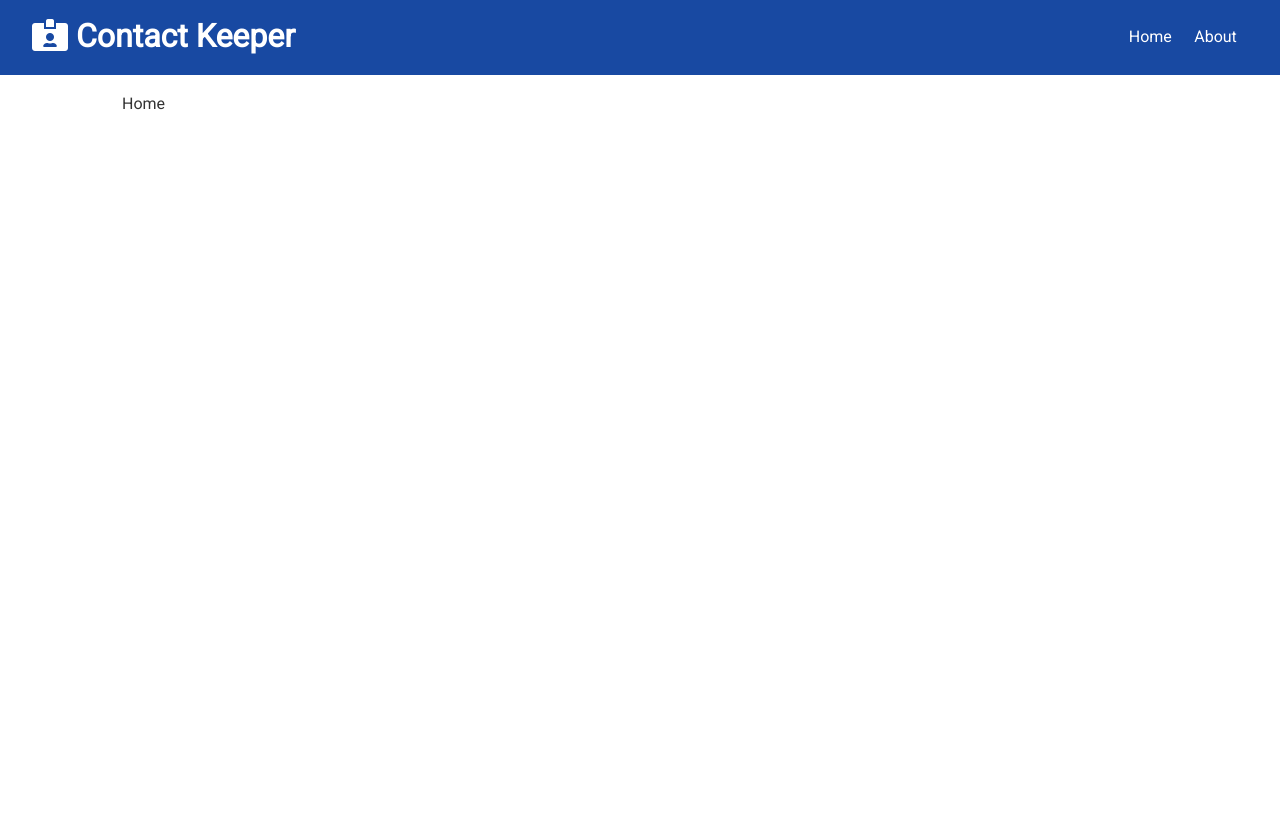
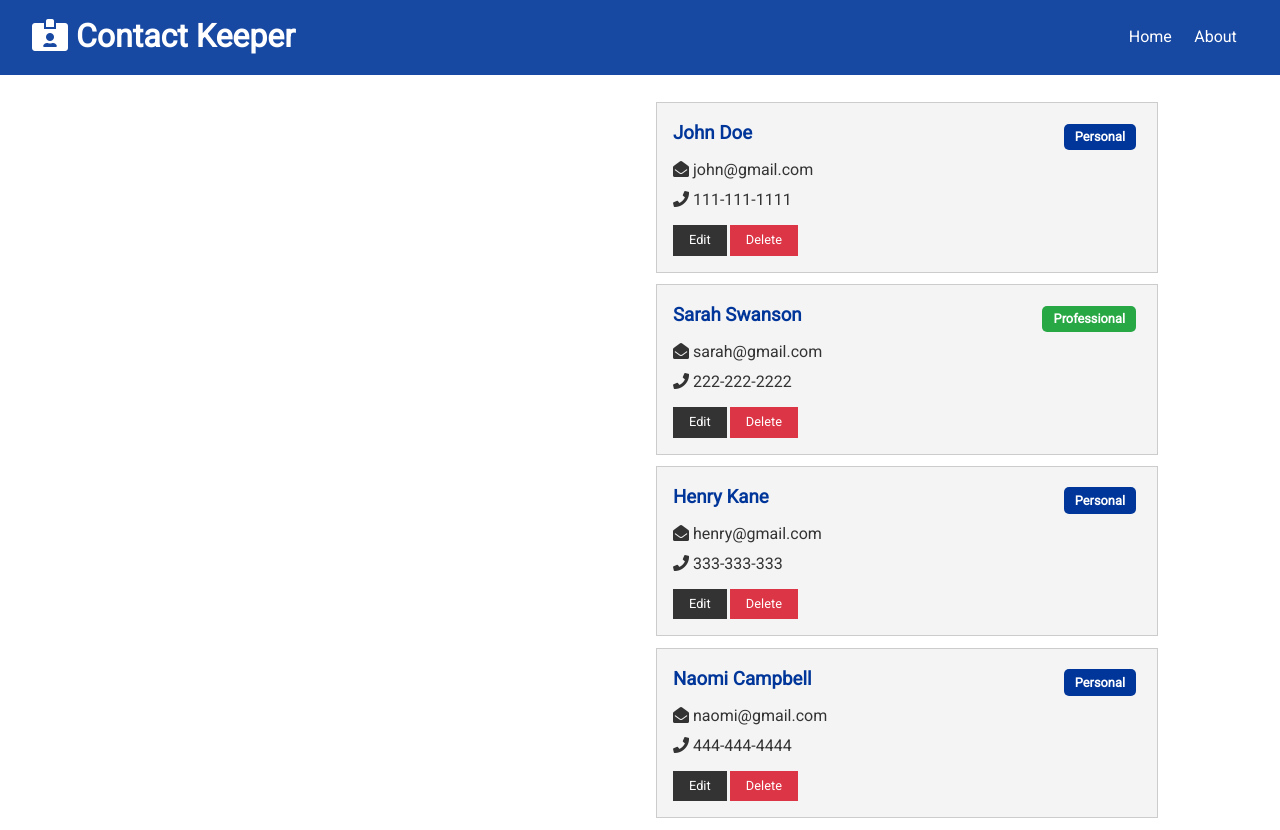
Before and after one commit to shashank-bhatotia/contact-keeper, a React (Create React App) app in the folder client/: page / in a window 1280 px wide. Before the commit the page ends 800 px from the top, so only its background shows below. Built offline with nearby package versions, Linux system fonts and the light colour scheme.

Commit message:
Update ContactItem

```diff
--- /dev/null
+++ b/client/src/components/contacts/ContactItem.js
@@ -0,0 +1,41 @@
+import React from 'react';
+import PropTypes from 'prop-types';
+
+const ContactItem = ({ contact }) => {
+  const { name, email, phone, type } = contact;
+
+  return (
+    <div className="card bg-light">
+      <h3 className="text-primary text-left">
+        {name}{' '}
+        <span
+          style={{ float: 'right' }}
+          className={`badge ${type === 'professional' ? 'badge-success' : 'badge-primary'}`}>
+            {type.charAt(0).toUpperCase() + type.slice(1)}
+        </span>
+      </h3>
+      <ul className="list">
+        {
+          email && (<li>
+            <i className="fas fa-envelope-open"></i> {email}
+          </li>)
+        }
+        {
+          phone && (<li>
+            <i className="fas fa-phone"></i> {phone}
+          </li>)
+        }
+      </ul>
+      <p>
+        <button className="btn btn-dark btn-sm">Edit</button>
+        <button className="btn btn-danger btn-sm">Delete</button>
+      </p>
+    </div>
+  )
+}
+
+ContactItem.propTypes = {
+  contact: PropTypes.object.isRequired
+}
+
+export default ContactItem;
--- /dev/null
+++ b/client/src/components/contacts/Contacts.js
@@ -0,0 +1,22 @@
+import React, { Fragment, useContext } from 'react';
+import ContactContext from '../../context/contact/contactContext';
+import ContactItem from './ContactItem';
+
+const Contacts = () => {
+const contactContext = useContext(ContactContext);
+
+// pull out the contacts from the state
+const { contacts } = contactContext;
+
+return (
+  <Fragment>
+    {
+      contacts.map(contact => (
+        <ContactItem contact={contact} key={contact.id} />
+      ))
+    }
+  </Fragment>
+)
+}
+
+export default Contacts;
--- a/client/src/components/pages/Home.js
+++ b/client/src/components/pages/Home.js
@@ -1,9 +1,16 @@
-import React from 'react'
+import React from 'react';
+import Contacts from '../contacts/Contacts';
+
 
 const Home = () => {
   return (
-    <div>
-      Home
+    <div className="grid-2">
+      <div>
+        {/* ContactForm */}
+      </div>
+      <div>
+        <Contacts />
+      </div>
     </div>
   )
 }
--- a/client/src/context/contact/ContactState.js
+++ b/client/src/context/contact/ContactState.js
@@ -20,28 +20,29 @@
         id: 1,
         name: "John Doe",
         email: "john@gmail.com",
-        phone: 999-9999-999,
+        phone: "111-111-1111",
         type: "personal"
       },
       {
         id: 2,
         name: "Sarah Swanson",
         email: "sarah@gmail.com",
-        phone: 111-1111-111,
+        phone: "222-222-2222",
         type: "professional"
       },
       {
         id: 3,
         name: "Henry Kane",
         email: "henry@gmail.com",
-        phone: 2121-21-2121,
+        phone: "333-333-333",
         type: "personal"
       },
       {
         id: 4,
         name: "Naomi Campbell",
         email: "naomi@gmail.com",
-        phone: 21-3123-1233
+        phone: "444-444-4444",
+        type: "personal"
       }
     ]
   };
```
